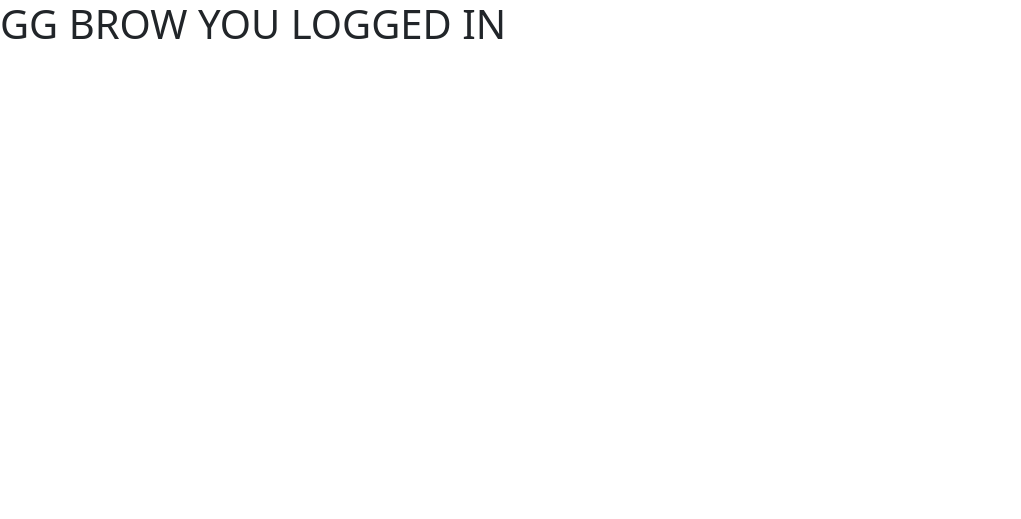
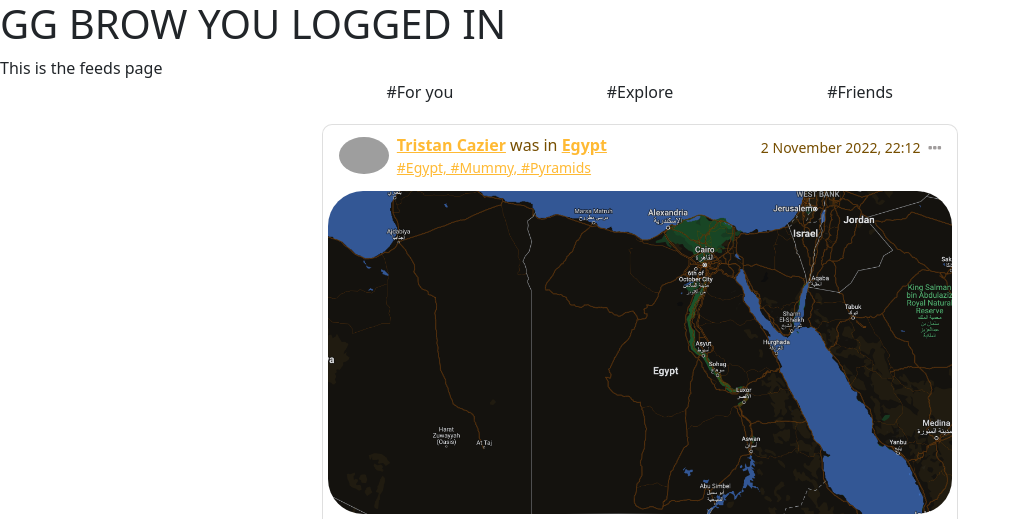
Before and after one commit to yishyu/Werubin, a Django app: page / in a window 1280 px wide. Shown: the top 519 px of the page, without its empty margins (0-1021 px from the left). Before the commit the page ends 39 px from the top, so only its background shows below. Run offline with Django 4.2, Linux system fonts and the light colour scheme; the visitor is signed in with stand-in values (Sample User, id 1); some libraries are stand-ins or nearby versions; grey boxes are pictures that could not be loaded.

Commit message:
[New] Started feed

```diff
--- /dev/null
+++ b/feeds/templates/feeds/feed.html
@@ -0,0 +1,49 @@
+{% extends "base.html" %}
+{% load static %}
+
+{% comment %}
+Variables used:
+
+-filters (for the type of posts to query)
+
+{% endcomment %}
+
+{% block extrahead %}
+
+<!-- Custom CSS -->
+<link rel="stylesheet" href="{% static 'css/singlepostpage.css' %}">
+
+<!-- CDN -->
+<link rel="stylesheet" href="https://cdn.jsdelivr.net/npm/bootstrap@5.0.0-alpha1/dist/css/bootstrap.min.css">
+<script src="https://cdn.jsdelivr.net/npm/bootstrap@5.0.0-alpha1/dist/js/bootstrap.bundle.min.js"></script>
+<script src="https://cdnjs.cloudflare.com/ajax/libs/jquery/3.2.1/jquery.min.js"></script>
+<link rel="stylesheet" href="https://cdnjs.cloudflare.com/ajax/libs/font-awesome/4.7.0/css/font-awesome.min.css">
+
+{% endblock %}
+
+{% block content %}
+
+This is the feeds page
+
+<div class="container">
+    <div class="row justify-content-center">
+        <div class="col-md-7 col-xs-12">
+            <div class="feeds-buttons row justify-content-center">
+                <div class="for-you col-4 text-center">#For you</div>
+                <div class="explore col-4 text-center">#Explore</div>
+                <div class="friends col-4 text-center">#Friends</div>
+            </div>
+            <div class="post-li">
+                {% include 'posts/post.html' with username="Tristan Cazier" postID=1000 location="Egypt" hashtags="#Egypt, #Mummy, #Pyramids" profilepicture="https://cdn.discordapp.com/avatars/238355399634321408/a_0deed0f2ae15f2c36417675403066ddf.gif?size=1024" picturelink="https://i.pinimg.com/736x/90/6f/99/906f99062b11c79e64f30c4a6be37ba3.jpg" map="" posttext="Looking for mummies" numberofcomments=1 posttime="2 November 2022, 22:12"%}
+            </div>
+            <div class="post-li">
+                {% include 'posts/post.html' with username="Tristan Cazier" postID=1000 location="Egypt" hashtags="#Egypt, #Mummy, #Pyramids" profilepicture="https://cdn.discordapp.com/avatars/238355399634321408/a_0deed0f2ae15f2c36417675403066ddf.gif?size=1024" picturelink="https://i.pinimg.com/736x/90/6f/99/906f99062b11c79e64f30c4a6be37ba3.jpg" map="" posttext="Looking for mummies" numberofcomments=1 posttime="2 November 2022, 22:12"%}
+            </div>
+            <div class="post-li">
+                {% include 'posts/post.html' with username="Tristan Cazier" postID=1000 location="Egypt" hashtags="#Egypt, #Mummy, #Pyramids" profilepicture="https://cdn.discordapp.com/avatars/238355399634321408/a_0deed0f2ae15f2c36417675403066ddf.gif?size=1024" picturelink="https://i.pinimg.com/736x/90/6f/99/906f99062b11c79e64f30c4a6be37ba3.jpg" map="" posttext="Looking for mummies" numberofcomments=1 posttime="2 November 2022, 22:12"%}
+            </div>
+         </div>
+    </div>
+</div>
+
+{% endblock %}
--- a/feeds/templates/posts/post.html
+++ b/feeds/templates/posts/post.html
@@ -15,12 +15,14 @@ Variables used:
 -numberofcomments
 -posttime
 
-
 {% endcomment %}
 
+{% comment %}
 <div class="container mt-5 mb-5">
     <div class="row d-flex align-items-center justify-content-center">
         <div class="col-md-8">
+
+{% endcomment %}
             <div class="card">
                 <div class="d-flex justify-content-between p-2 px-3">
                     <div class="d-flex flex-row align-items-center"> <img src={{profilepicture}} width="50" class="rounded-circle">
@@ -62,6 +64,8 @@ Variables used:
                     </div>
                 </div>
             </div>
+{% comment %}
         </div>
     </div>
 </div>
+{% endcomment %}
--- a/feeds/views.py
+++ b/feeds/views.py
@@ -4,7 +4,7 @@ from django.contrib.auth.decorators import login_required
 
 @login_required
 def front_feed(request):
-    return render(request, 'base.html')
+    return render(request, 'feeds/feed.html', locals())
 
 @login_required
 def singlePost(request, postID):
--- a/werubin/assets/css/singlepostpage.css
+++ b/werubin/assets/css/singlepostpage.css
@@ -93,3 +93,12 @@ hr {
 .media-buttons {
     font-size: 20px;
 }
+
+.post-body {
+    height: 0vh;
+}
+
+.post-li {
+    padding-top: 20px;
+    padding-bottom: 20px;
+}
```
